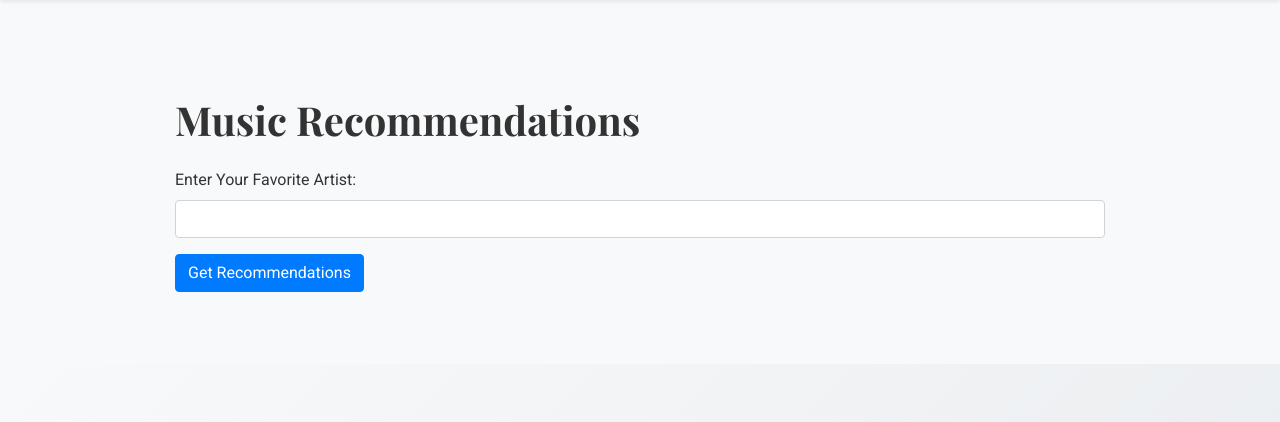
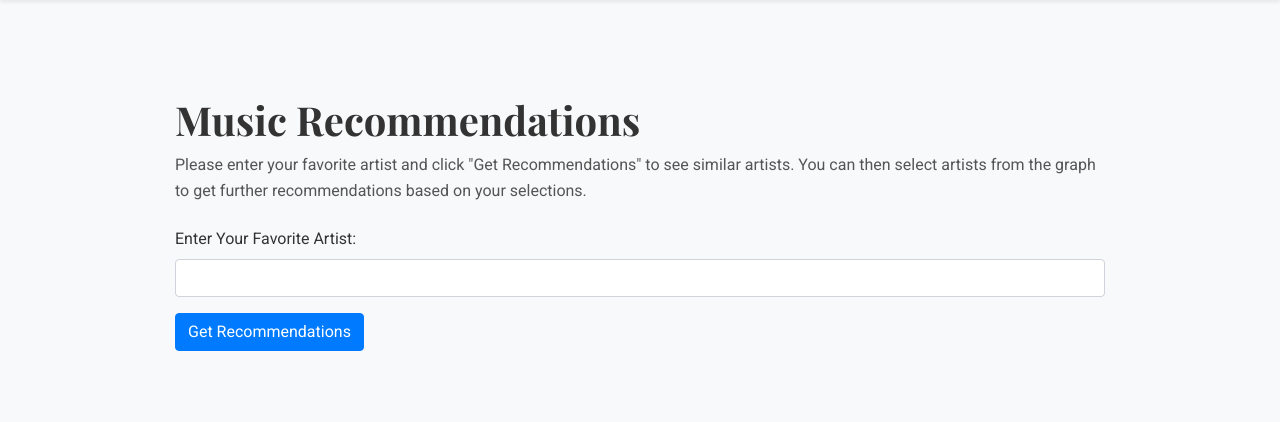
Before and after one commit to lindseyfeng/dva_project, a Flask app: page /music-recommendations in a window 1280 px wide. Shown: the part 70-492 px from the top of the page. Run offline with Flask 3, Linux system fonts and the light colour scheme; parts of the project's set-up code (start-up, migrations or seed data) failed here and were passed over; some libraries are stand-ins or nearby versions.

Commit message:
whole outlook

```diff
--- a/app.py
+++ b/app.py
@@ -4,6 +4,7 @@ from flask import Flask, render_template, request, jsonify
 import pandas as pd
 from datetime import datetime
 import spotify_artist_query as spotify
+from scipy.sparse import csr_matrix, vstack
 
 app = Flask(__name__)
 
@@ -55,6 +56,7 @@ def popular_artists():
     return render_template("popular_artists.html", artists=popular_artists_list)
 
 
+# Route to Get Recommendations (Existing)
 @app.route("/get-recommendations", methods=["POST"])
 def get_recommendations():
     try:
@@ -64,16 +66,16 @@ def get_recommendations():
             return jsonify({"error": "Missing 'favorite_artist' in the request"}), 400
 
         favorite_artist = data.get("favorite_artist").strip()
-        print(favorite_artist)
+        print(f"Favorite artist: {favorite_artist}")
         if not favorite_artist:
             return jsonify({"error": "'favorite_artist' must not be empty"}), 400
 
         num_similar_artists = data.get("num_similar_artists")
-        print(num_similar_artists)
+        print(f"Number of similar artists: {num_similar_artists}")
         if not num_similar_artists:
             num_similar_artists = 10
         else:
-            num_similar_artists = int(num_similar_artists.strip())
+            num_similar_artists = int(num_similar_artists)
 
         # Get the cluster ID for the artist
         cluster_id = recommender.get_cluster_id_for_artist(favorite_artist)
@@ -85,18 +87,21 @@ def get_recommendations():
         if not similar_artists:
             return jsonify({"error": "No similar artists found in the cluster"}), 404
 
+        # Prepare the response data
         response = [
             {
-                "name": similar_artists[i],
-                "image_url": spotify.get_artist_image(similar_artists[i]),
+                "name": artist,
+                "image_url": spotify.get_artist_image(artist),
             }
-            for i in range(min(num_similar_artists, len(similar_artists)))
-        ] + [
-            {
-                "name": favorite_artist,
-                "image_url": spotify.get_artist_image(favorite_artist),
-            }
+            for artist in similar_artists[:num_similar_artists]
+            if artist != favorite_artist
         ]
+
+        # Append the favorite artist at the end
+        response.append({
+            "name": favorite_artist,
+            "image_url": spotify.get_artist_image(favorite_artist),
+        })
 
         return jsonify(response), 200
 
@@ -108,6 +113,47 @@ def get_recommendations():
         ), 500
 
 
+# New Route to Process Selections
+@app.route("/process-selections", methods=["POST"])
+def process_selections():
+    try:
+        # Extract the JSON data sent from the frontend
+        data = request.get_json()
+        print("reach here", data)
+        if not data or "selected_artists" not in data:
+            return jsonify({"error": "Missing 'selected_artists' in the request"}), 400
+
+        selected_artists = data.get("selected_artists")
+        print(f"Selected artists: {selected_artists}")
+
+        if not selected_artists or not isinstance(selected_artists, list):
+            return jsonify({"error": "'selected_artists' must be a non-empty list"}), 400
+
+        filtered_artist_df = recommender.get_filtered_artist_data(selected_artists)
+        cross_df = recommender.create_interaction_matrix(filtered_artist_df)
+
+        artist_names = cross_df.columns.tolist()
+        new_user_interactions = recommender.collect_user_feedback(artist_names)
+
+        recommendations = recommender.recommend_artists(
+            csr_matrix(cross_df.values), new_user_interactions, artist_names
+        )
+
+        print("Top recommended artists for you:")
+        for artist in recommendations:
+            print(artist)
+
+        # Return the processed data
+        return jsonify({"artists": recommendations}), 200
+
+    except Exception as e:
+        # Log the exception for debugging
+        print(f"An error occurred in process_selections: {e}")
+        return jsonify(
+            {"error": "An unexpected error occurred while processing selections"}
+        ), 500
+
+
 if __name__ == "__main__":
     print(os.getcwd())
     recommender = ArtistRecommender(
--- a/templates/music_recommendations.html
+++ b/templates/music_recommendations.html
@@ -1,9 +1,8 @@
-{% extends "base.html" %} {% block title %}Music Recommendations{% endblock %}
+{% extends "base.html" %}
+{% block title %}Music Recommendations{% endblock %}
+
 {% block extra_css %}
-<link
-  rel="stylesheet"
-  href="{{ url_for('static', filename='css/music_recommendations.css') }}"
-/>
+<link rel="stylesheet" href="{{ url_for('static', filename='css/music_recommendations.css') }}" />
 <style>
   /* Additional CSS for prettier nodes */
   .node circle {
@@ -41,24 +40,30 @@
     border-radius: 4px;
   }
 </style>
-{% endblock %} {% block content %}
+{% endblock %}
+
+{% block content %}
 <h1 class="mt-5">Music Recommendations</h1>
+
+<!-- Added Instructions -->
+<p>Please enter your favorite artist and click "Get Recommendations" to see similar artists. You can then select artists from the graph to get further recommendations based on your selections.</p>
 
 <form id="music-recommendations-form" class="mt-4">
   <div class="form-group">
     <label for="preferences">Enter Your Favorite Artist:</label>
-    <input
-      type="text"
-      id="preferences"
-      name="preferences"
-      class="form-control"
-      required
-    />
+    <input type="text" id="preferences" name="preferences" class="form-control" required />
   </div>
   <button type="submit" class="btn btn-primary">Get Recommendations</button>
 </form>
 
 <div id="recommendations-result" class="mt-4"></div>
+
+<!-- New "Process Selections" Button -->
+<div id="process-button-container" class="mt-4" style="display: none;">
+  <button id="process-selections" class="btn btn-success">
+    Process Selections
+  </button>
+</div>
 
 <!-- Include D3.js Library -->
 <script src="https://d3js.org/d3.v6.min.js"></script>
@@ -95,6 +100,10 @@
           // Clear previous content
           resultDiv.innerHTML = "";
           let selectedNodes = new Set();
+          // Make the "Process Selections" button visible
+          document.getElementById("process-button-container").style.display =
+            "block";
+
           // Create SVG element
           const width = resultDiv.offsetWidth;
           const height = 400;
@@ -104,8 +113,10 @@
             .attr("width", "100%")
             .attr("height", height);
 
+          // Extract the favorite artist from the data
           const favorite_artist = data.pop();
-          // Prepare nodes and links using data directly
+
+          // Prepare nodes and links
           const nodes = [
             {
               id: favorite_artist.name,
@@ -130,20 +141,10 @@
             .forceSimulation(nodes)
             .force(
               "link",
-              d3
-                .forceLink(links)
-                .id((d) => d.id)
-                .distance(150)
+              d3.forceLink(links).id((d) => d.id).distance(150)
             )
             .force("charge", d3.forceManyBody().strength(-300))
             .force("center", d3.forceCenter(width / 2, height / 2));
-
-          // // Define tooltip
-          // const tooltip = d3
-          //   .select("body")
-          //   .append("div")
-          //   .attr("class", "tooltip")
-          //   .style("opacity", 0);
 
           // Draw links
           const link = svg
@@ -171,7 +172,7 @@
                 // If the node is already in the set, remove it
                 selectedNodes.delete(d.id);
 
-                // Optional: Change the appearance to indicate the node is deselected
+                // Change the appearance to indicate the node is deselected
                 d3.select(this)
                   .select("circle")
                   .style("fill", "rgba(0, 0, 255, 0.0)");
@@ -179,10 +180,10 @@
                 // If the node is not in the set, add it
                 selectedNodes.add(d.id);
 
-                // Optional: Change the appearance to indicate the node is selected
+                // Change the appearance to indicate the node is selected
                 d3.select(this)
                   .select("circle")
-                  .style("fill", "rgba(0, 0, 255, 0.3)"); // Change the color to indicate selection (you can choose any color)
+                  .style("fill", "rgba(0, 0, 255, 0.3)"); // Change the color to indicate selection
               }
               console.log(selectedNodes);
             })
@@ -197,7 +198,7 @@
           node
             .append("circle")
             .attr("r", 37)
-            .attr("fill", "rgba(0, 0, 255, 0.0)") // Blue with 30% opacity
+            .attr("fill", "rgba(0, 0, 255, 0.0)") // Blue with 0% opacity
             .attr("stroke-width", 0);
           node
             .append("image")
@@ -244,21 +245,160 @@
             d.fy = null;
           }
 
-          // Function when a node is clicked
-          function nodeClicked(event, d) {}
+          // Event listener for the "Process Selections" button
+          document
+            .getElementById("process-selections")
+            .addEventListener("click", async function () {
+              // Convert the Set to an Array
+              const selectedArtists = Array.from(selectedNodes);
+              console.log("Selected Artists:", selectedArtists);
 
-          // // Tooltip functions
-          // function mouseOver(event, d) {
-          //   tooltip.transition().duration(200).style("opacity", 0.9);
-          //   tooltip
-          //     .html(d.id)
-          //     .style("left", event.pageX + 10 + "px")
-          //     .style("top", event.pageY - 15 + "px");
-          // }
+              if (selectedArtists.length === 0) {
+                alert("Please select at least one artist.");
+                return;
+              }
 
-          // function mouseOut(event, d) {
-          //   tooltip.transition().duration(500).style("opacity", 0);
-          // }
+              // Send the selected artists to the server
+              try {
+                const processResponse = await fetch("/process-selections", {
+                  method: "POST",
+                  headers: {
+                    "Content-Type": "application/json",
+                  },
+                  body: JSON.stringify({ selected_artists: selectedArtists }),
+                });
+
+                const processResult = await processResponse.json();
+
+                if (processResponse.ok) {
+                  // Handle successful processing
+                  console.log("Server response:", processResult);
+
+                  // Display the songs returned by the server
+                  displaySongs(processResult.artists);
+                } else {
+                  // Handle server errors
+                  alert(
+                    processResult.error || "An error occurred while processing."
+                  );
+                }
+              } catch (error) {
+                // Handle network errors
+                alert("Failed to send selections to the server.");
+                console.error("Error:", error);
+              }
+            });
+
+          // Function to display songs returned by the server
+          function displaySongs(recommendations) {
+            // Clear previous content
+            resultDiv.innerHTML = "";
+            console.log("Recommendations received:", recommendations);
+
+            // Fetch the favorite artist from previous data
+            const favorite_artist = nodes.find(
+              (node) => node.id === preferences
+            );
+
+            // Prepare new nodes and links
+            const newNodes = [favorite_artist];
+            const newLinks = [];
+
+            // Map recommendations to nodes and links
+            recommendations.forEach((artistName, i) => {
+              const artistNode = {
+                id: artistName,
+                group: i + 1,
+                image: data.find((d) => d.name === artistName)?.image_url,
+              };
+              newNodes.push(artistNode);
+              newLinks.push({
+                source: favorite_artist.id,
+                target: artistName,
+              });
+            });
+
+            // Create SVG element
+            const width = resultDiv.offsetWidth;
+            const height = 400;
+            const svg = d3
+              .select(resultDiv)
+              .append("svg")
+              .attr("width", "100%")
+              .attr("height", height);
+
+            // Set up simulation
+            const simulation = d3
+              .forceSimulation(newNodes)
+              .force(
+                "link",
+                d3.forceLink(newLinks).id((d) => d.id).distance(150)
+              )
+              .force("charge", d3.forceManyBody().strength(-300))
+              .force("center", d3.forceCenter(width / 2, height / 2));
+
+            // Draw links
+            const link = svg
+              .append("g")
+              .attr("class", "links")
+              .selectAll("line")
+              .data(newLinks)
+              .enter()
+              .append("line")
+              .attr("class", "link")
+              .attr("stroke-width", 2);
+
+            // Draw nodes
+            const node = svg
+              .append("g")
+              .attr("class", "nodes")
+              .selectAll("g")
+              .data(newNodes)
+              .enter()
+              .append("g")
+              .attr("class", "node")
+              .call(
+                d3
+                  .drag()
+                  .on("start", dragStarted)
+                  .on("drag", dragged)
+                  .on("end", dragEnded)
+              );
+
+            node
+              .append("circle")
+              .attr("r", 37)
+              .attr("fill", "rgba(0, 0, 255, 0.0)") // Blue with 0% opacity
+              .attr("stroke-width", 0);
+
+            node
+              .append("image")
+              .attr("xlink:href", (d) => d.image) // Set the image URL
+              .attr("x", -30) // Center the image horizontally
+              .attr("y", -30) // Center the image vertically
+              .attr("width", 60) // Set image width
+              .attr("height", 60) // Set image height
+              .attr("clip-path", "circle(30px at center)"); // Optional: Make the image circular
+
+            node
+              .append("text")
+              .attr("dx", 0)
+              .attr("dy", 45)
+              .attr("text-anchor", "middle")
+              .text((d) => d.id)
+              .attr("font-size", "12px");
+
+            simulation.on("tick", () => {
+              link
+                .attr("x1", (d) => d.source.x)
+                .attr("y1", (d) => d.source.y)
+                .attr("x2", (d) => d.target.x)
+                .attr("y2", (d) => d.target.y);
+
+              node.attr("transform", (d) => `translate(${d.x},${d.y})`);
+            });
+          }
+
         } else {
           // Handle errors returned by the server
           resultDiv.innerText = data.error || "An unexpected error occurred.";
```
Also changed, not shown: artist_recommendation/cf_recommendations.py (+3 -5 lines), 3 other files.
